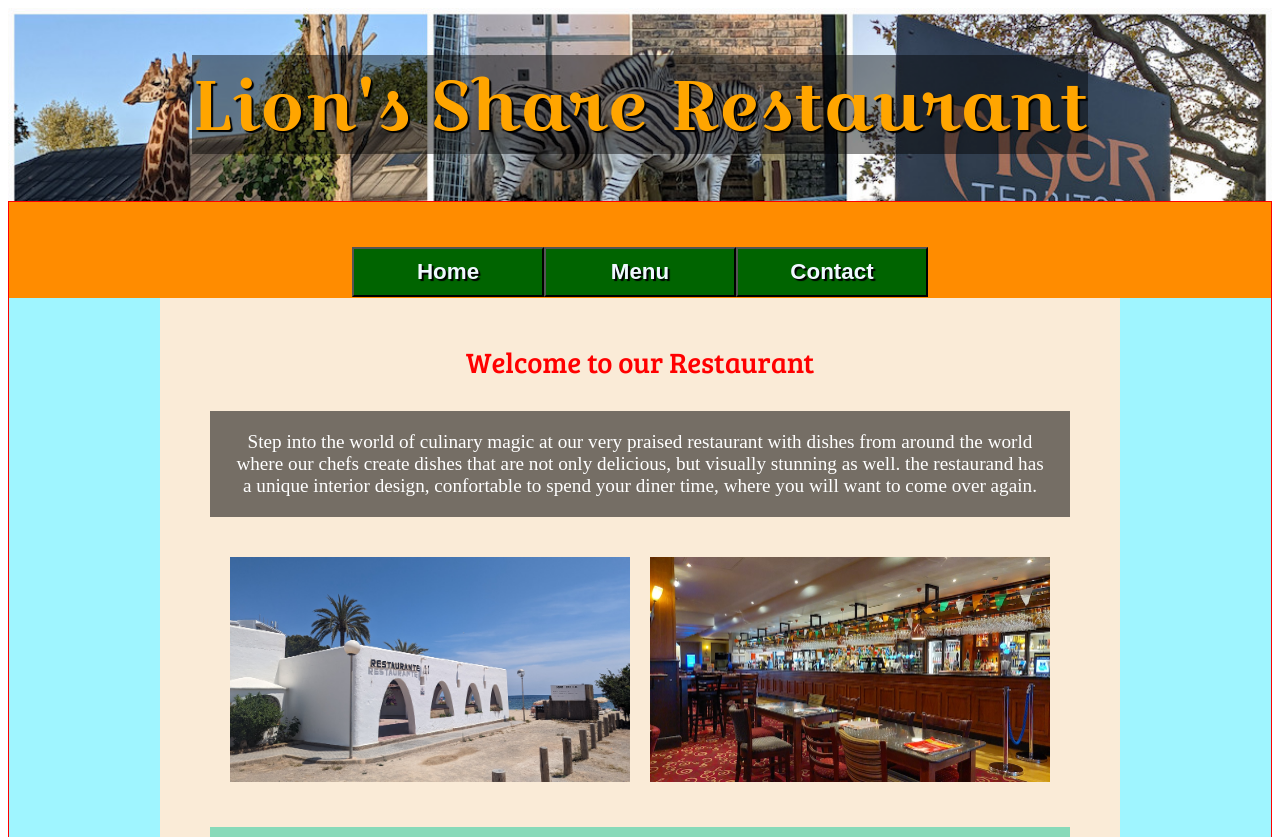
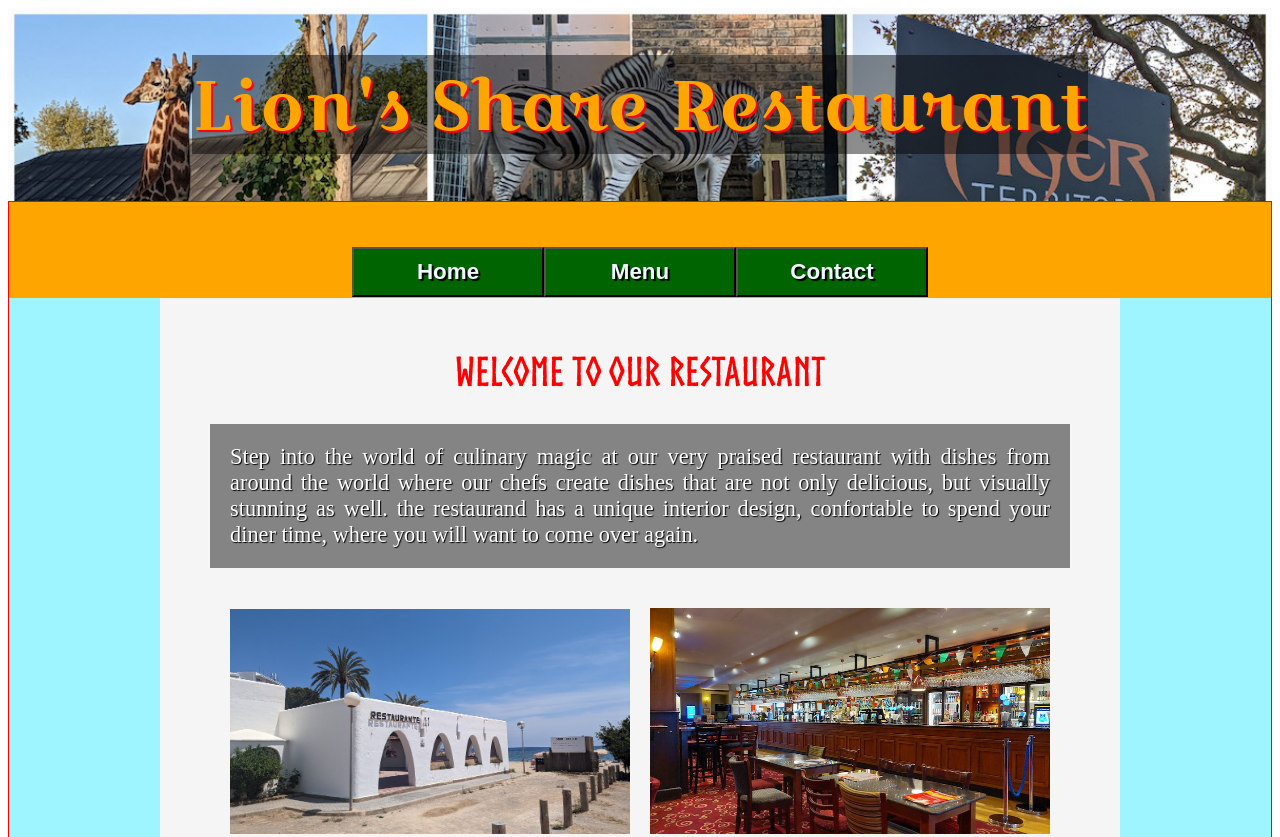
Before and after one commit to petredemi/restaurant-page, a website built with webpack: page dist/index.html in a window 1280 px wide. Shown: the top 837 px of the page. Built offline with Linux system fonts and the light colour scheme.

Commit message:
update style start page

```diff
--- a/src/menu.js
+++ b/src/menu.js
@@ -76,7 +76,7 @@ function menu(){
     p3.textContent= 'fish: cod, hadock, halibut with chips, green pease, tartare sauce, lemon';
     p4.textContent= 'fresh baby lamb, rice, tzatziki sauce, hot pepper sauce, green salat';
     p5.textContent= 'BBQ or Buffalo chicken bites, accompanied with blue cheese and stalks of celery.';
-    p6.textContent= 'with different topics: ham, salami, chees,\n'
+    p6.textContent= 'with different topics: ham, salami, cheese,\n'
                     'sliced tomat, spinach, red peppers and sliced mushrooms.';
     p7.textContent= 'fride fresh prawns with lettuce, red onion, garlic, lemon and oliven oil';
     p8.textContent= 'enjoy drinks from around the world, wine, spirits, beer, soft drinks and coktails';
--- a/src/style.css
+++ b/src/style.css
@@ -43,7 +43,7 @@ body {
     color: orange;
     font-size: 35px;
     font-family: font-2;
-    text-shadow: 2px 2px 1px black;
+    text-shadow: 2px 2px 1px red;
     text-align: center;
     justify-content: center;
     background-image: url('./pictures/animals.jpg');
@@ -60,7 +60,7 @@ body {
 }
 #links{
     display: flex;
-    background-color: darkorange;
+    background-color: orange;
     height: 6rem;
     align-items: end;
     justify-content: center;
@@ -88,21 +88,24 @@ button{
 }
 #start-page .welcome{
 text-align: center;
-background-color: antiquewhite;
 width: 920px;
 padding: 20px;
+background-color:whitesmoke;
 }
 h2{
     color: red;
-    font-family: font-1;
+    font-family: font-4;
+    font-size: 2.5rem;
 }
 .intro{
-    text-align: center;
-    background-color: rgba(0, 0, 0, 0.528);
+    text-align: justify;
+    font-size: 1.4rem;
+    background-color: rgba(0, 0, 0, 0.463);
     margin: 30px;
     max-width: 920px;
     padding: 20px;
     color: white;
+    text-shadow: 1px 1px 1px black;
 }
 .welcome img{
     margin: 10px;
```
Also changed, not shown: dist/index.bundle.js, dist/menu.bundle.js, src/pictures/background1.jpg (added), src/pictures/background2.jpg (added), src/pictures/background3.jpg (added), src/pictures/background4.jpg (added).
